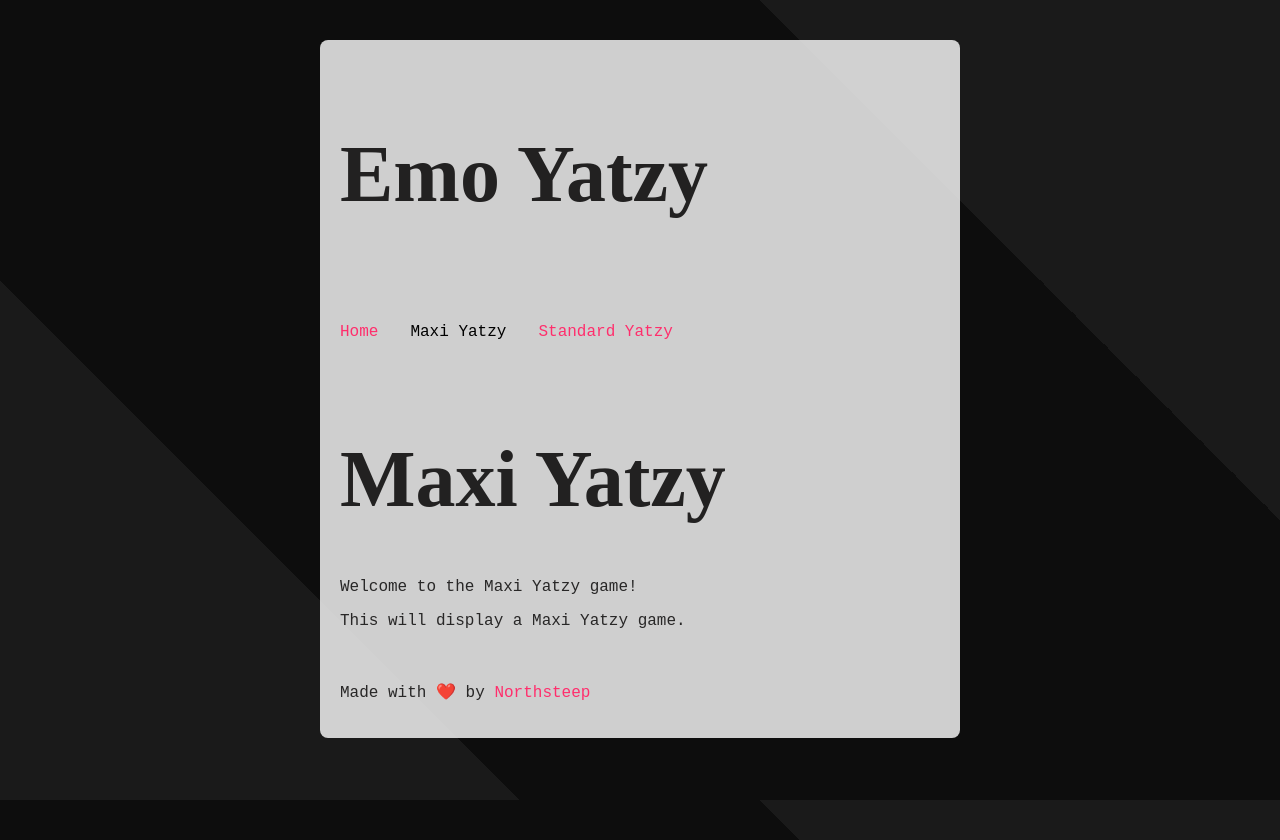
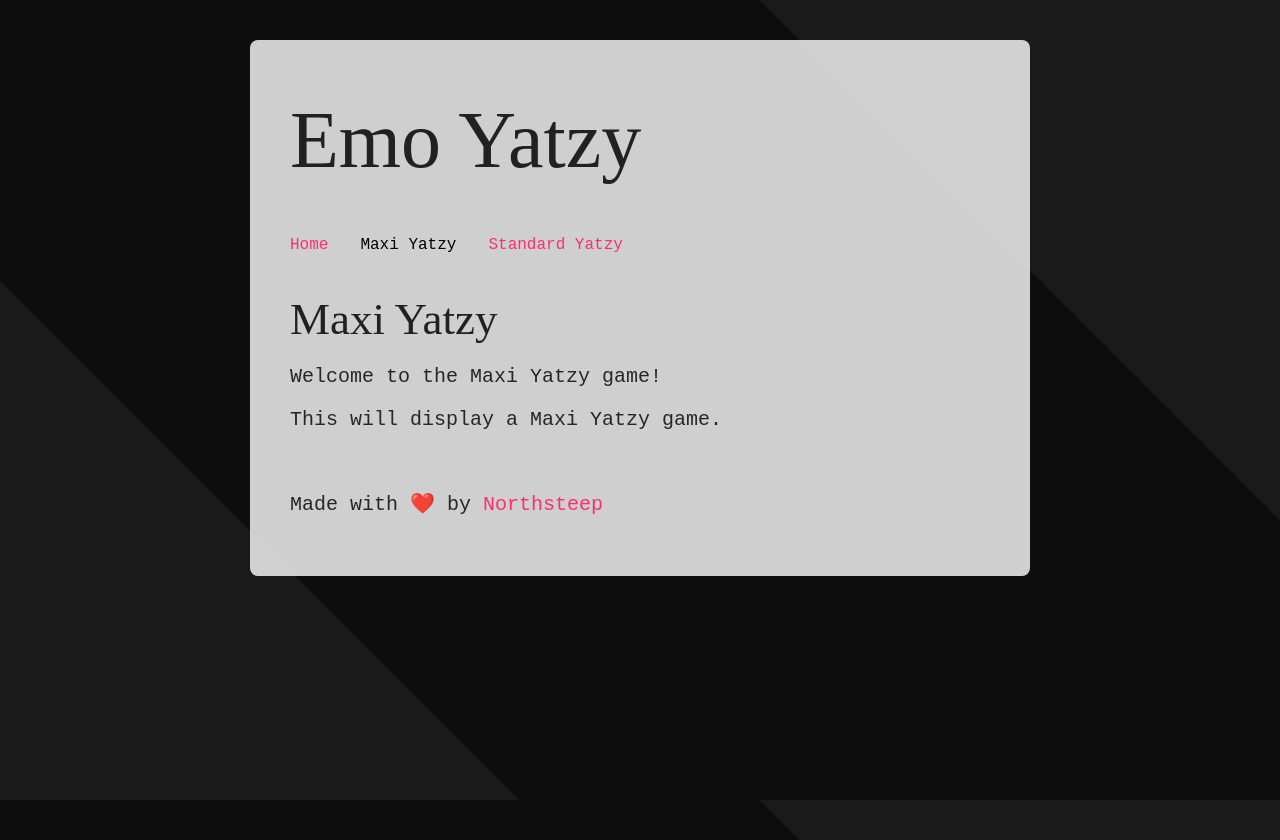
Before and after one commit to codebyNorthsteep/emo-yatzy, a Vue app: page /maxi-yatzy in a window 1280 px wide. Built offline with nearby package versions, Linux system fonts and the light colour scheme; a web font is replaced by a local one.

Commit message:
feat: update heading levels and adjust styles for improved readability in game views

```diff
--- a/src/assets/main.css
+++ b/src/assets/main.css
@@ -11,8 +11,24 @@ body {
   margin: 0;
 }
 
+h1 {
+  font-size: 50px;
+  margin: 0;
+}
+
+h2 {
+  font-size: 24px;
+  margin: 0;
+}
+
+h3 {
+  font-size: 20px;
+  margin: 0;
+}
+
 h1, h2 {
   font-family: 'Aboreto', cursive;
+  font-weight: 500;
   color: #222121;
 }
 
@@ -31,7 +47,7 @@ a {
   grid-template-columns: 1fr;
   gap: 20px;
   padding: 20px;
-  max-width: 600px;
+  max-width: 300px;
   margin: 40px auto; /* centrerar och ger luft ovanför */
   border-radius: 8px; /* mjukar upp kanterna, funkar bra med emo-stil */
   /*box-shadow: 0 0 20px rgba(255, 46, 108, 0.3);  rosa glow, matchar emo-tema */
@@ -43,7 +59,20 @@ a {
   }
 
   h2 {
-    font-size: 30px;
+    font-size: 45px;
+  }
+
+  h3 {
+    font-size: 24px;
+  }
+
+  p {
+    font-size: 20px;
+  }
+
+  .grid-container {
+    max-width: 700px;
+    padding: 40px;
   }
 
 }
--- a/src/views/MaxiYatzy.vue
+++ b/src/views/MaxiYatzy.vue
@@ -3,7 +3,7 @@ import MaxiForm from '../components/MaxiForm.vue'
 </script>
 <template>
     <div>
-        <h1>Maxi Yatzy</h1>
+        <h2>Maxi Yatzy</h2>
         <p>Welcome to the Maxi Yatzy game!</p>
     </div>
     <div>
--- a/src/views/StandardYatzy.vue
+++ b/src/views/StandardYatzy.vue
@@ -4,7 +4,7 @@ import StandardForm from '../components/StandardForm.vue'
 
 <template>
     <div>
-        <h1>Standard Yatzy</h1>
+        <h2>Standard Yatzy</h2>
         <p>Welcome to the Standard Yatzy game!</p>
     </div>
     <div>
```
